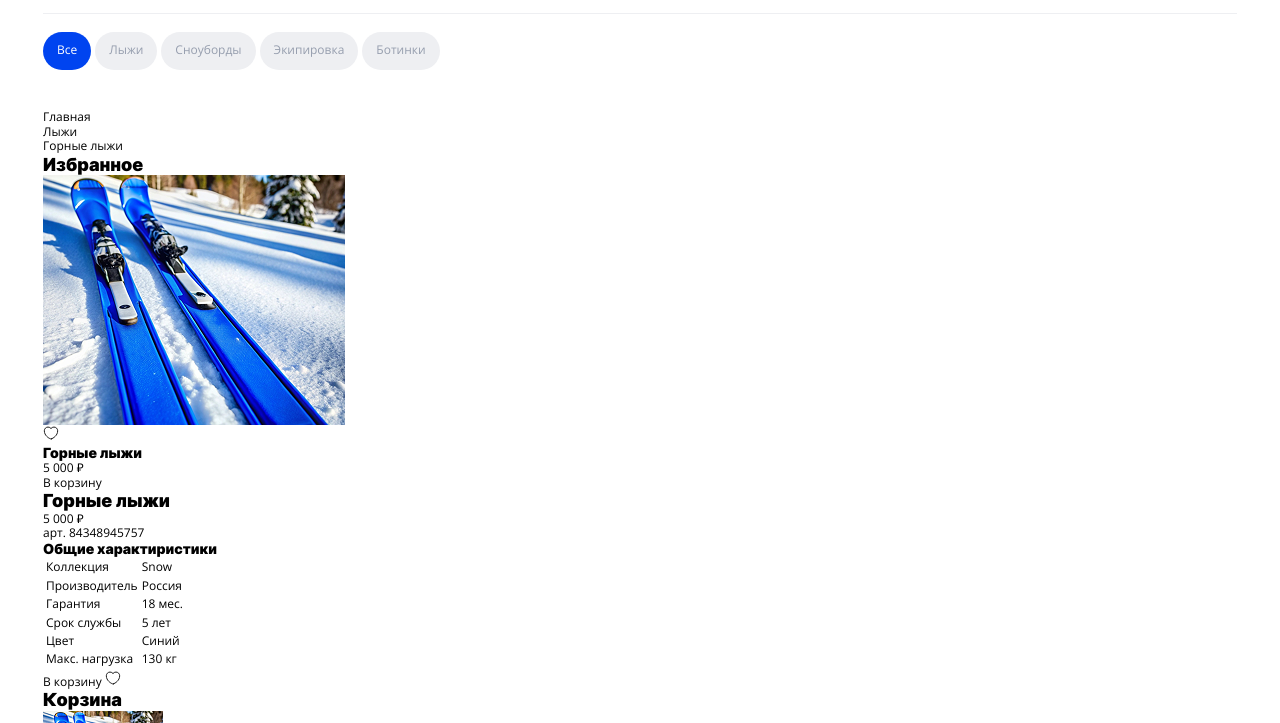
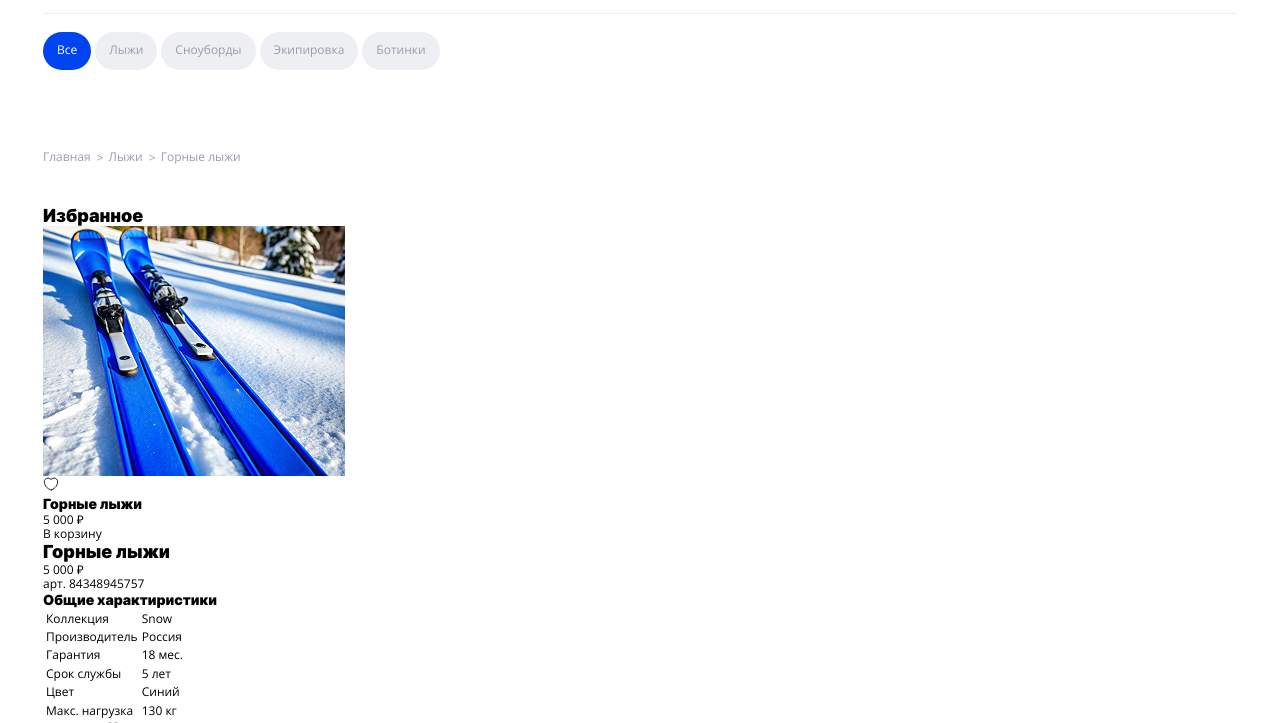
Before and after one commit to MAlinaMdes/ski-people, a website built with Vite: page index.html in a window 1280 px wide. Shown: the part 59-782 px from the top of the page. Built offline with nearby package versions, Linux system fonts and the light colour scheme.

Commit message:
after done

```diff
--- a/src/style.scss
+++ b/src/style.scss
@@ -2,5 +2,7 @@
 @use "styles/fonts.scss";
 @use "styles/header.scss";
 @use "styles/catalog.scss";
+@use "styles/breadcrumps.scss";
+@use "styles/goods.scss";
 @use "styles/normalize.css";
 @use "styles/footer.scss";
--- a/src/styles/breadcrumps.scss
+++ b/src/styles/breadcrumps.scss
@@ -0,0 +1,51 @@
+.breadcrumb {
+
+    // .breadcrumb__navigation
+
+    &__navigation {
+
+        color: #969eae;
+        padding: 24px 0;
+
+        @media (min-width: 768px) {
+            padding: 32px 0;
+        }
+
+        @media (min-width: 1024px) {
+            padding: 40px 0;
+        }
+    }
+
+    // .breadcrumb__list
+
+    &__list {
+        position: relative;
+
+        display: flex;
+        gap: 18px;
+
+    }
+
+    // .breadcrumb__item
+
+    &__item {
+        &:not(:last-child) {
+
+            &::after {
+                position: absolute;
+                content:">";
+                width: 12px;
+                top: 50%;
+                margin-left: 6px;
+                transform: translateY(-50%);
+            }
+        }
+    }
+
+    // .breadcrumb__link
+
+    &__link {
+
+
+    }
+}
```
Also changed, not shown: src/styles/goods.scss (added).
